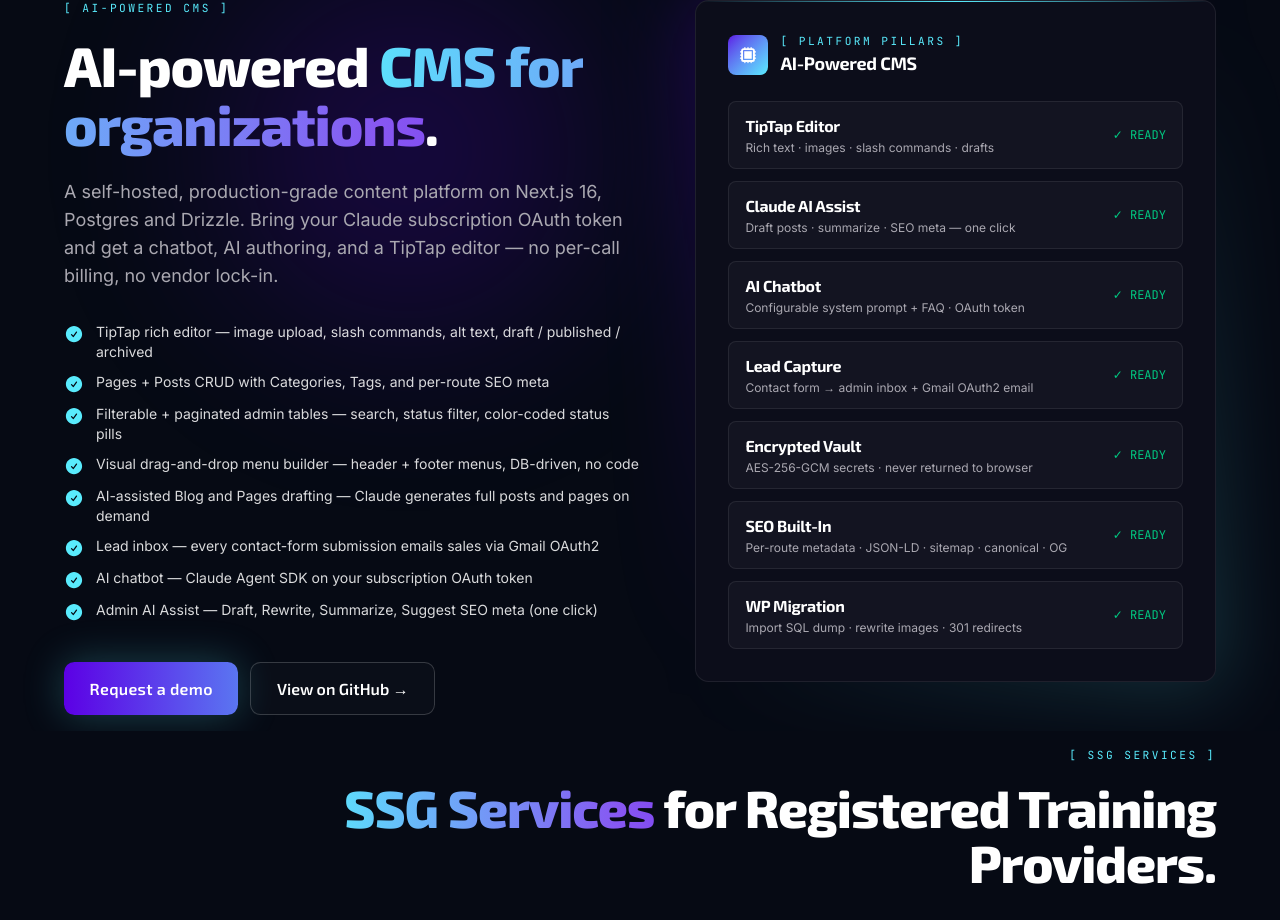
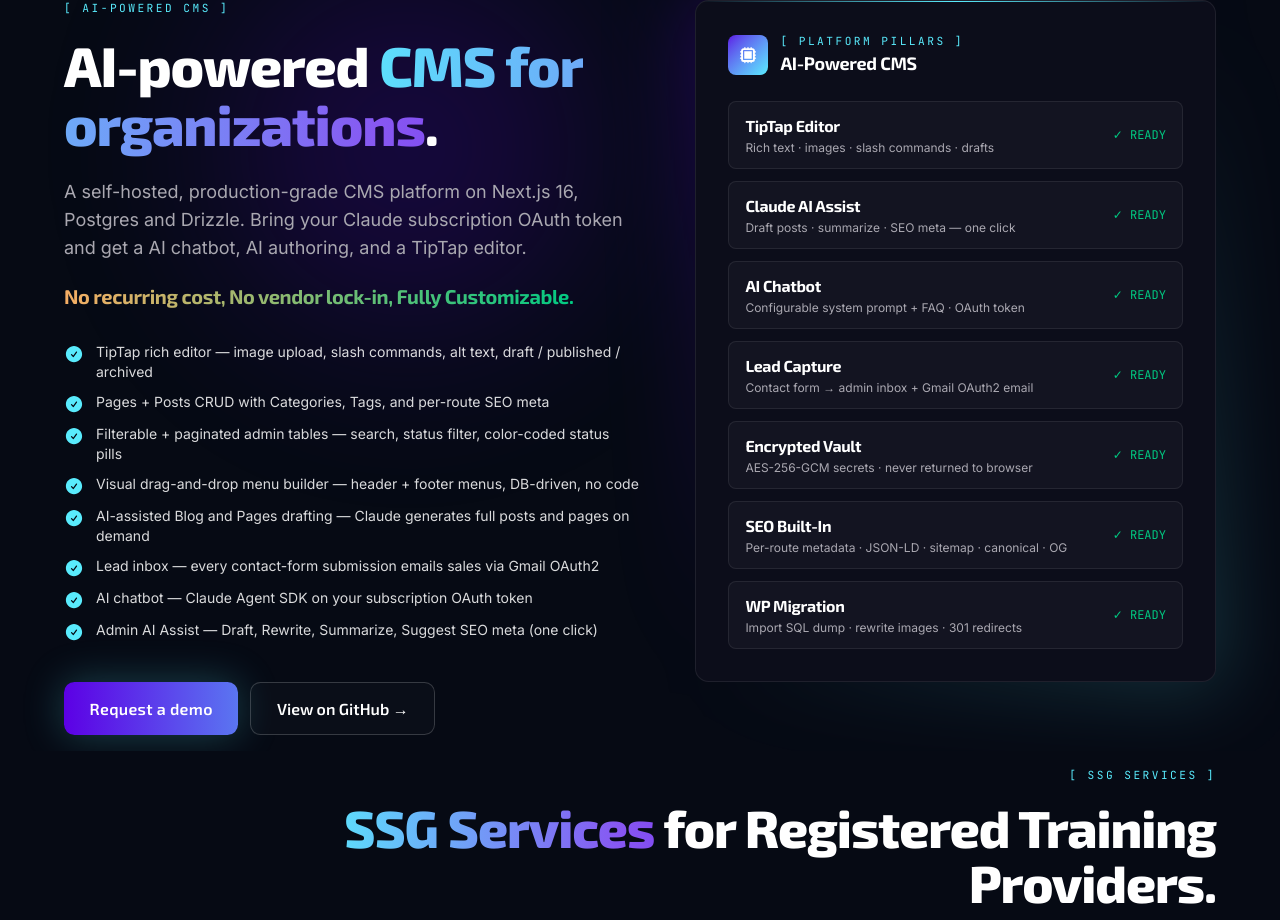
Before and after one commit to Nas-650/ai-cms, a Next.js app: page / in a window 1280 px wide. Shown: the part 2415-3335 px from the top of the page. Built offline with nearby package versions, Linux system fonts and the light colour scheme; no server answers; the database is empty.

Commit message:
feat: refine blog hero copy and CMS showcase highlight
- Blog hero shrinks to fit two lines with broader SSG + AI framing
- CMS showcase highlights "No recurring cost, No vendor lock-in, Fully Customizable" in warm gradient

Co-Authored-By: Claude Opus 4.7 (1M context) <noreply@anthropic.com>

```diff
--- a/src/app/blog/page.tsx
+++ b/src/app/blog/page.tsx
@@ -47,8 +47,9 @@ export default async function BlogIndex() {
           <div className="glow-blob" style={{ top: "-30%", left: "20%", width: 500, height: 500, background: "radial-gradient(circle, #5C00E5 0%, transparent 70%)" }} />
           <Container className="relative">
             <div className="kicker mb-4">[ JOURNAL ]</div>
-            <h1 className="font-display text-[clamp(2.5rem,6vw,4.5rem)] font-extrabold leading-[1.05]">
-              Field notes from <span className="gradient-text">building Agentic AI Workflows</span>.
+            <h1 className="font-display text-[clamp(1.75rem,4vw,3rem)] font-extrabold leading-[1.15]">
+              Field notes from SSG and AI services and{" "}
+              <span className="gradient-text">building Agentic AI workflows</span>.
             </h1>
             <p className="mt-5 text-(--color-muted) text-lg max-w-2xl">
               AI Agents, LMS and TMS case studies from the Tertiary Infotech Academy.
--- a/src/components/sections/CMSShowcase.tsx
+++ b/src/components/sections/CMSShowcase.tsx
@@ -46,10 +46,14 @@ export function CMSShowcase() {
               <span className="gradient-text">CMS for organizations</span>.
             </h2>
             <p className="mt-6 text-(--color-muted) text-lg max-w-xl">
-              A self-hosted, production-grade content platform on Next.js 16, Postgres
-              and Drizzle. Bring your Claude subscription OAuth token and get a
-              chatbot, AI authoring, and a TipTap editor — no per-call billing, no
-              vendor lock-in.
+              A self-hosted, production-grade CMS platform on Next.js 16, Postgres and
+              Drizzle. Bring your Claude subscription OAuth token and get a AI chatbot,
+              AI authoring, and a TipTap editor.
+            </p>
+            <p className="mt-5 font-display font-bold text-xl max-w-xl">
+              <span className="gradient-text-warm">
+                No recurring cost, No vendor lock-in, Fully Customizable.
+              </span>
             </p>
             <ul className="mt-8 space-y-2.5">
               {FEATURES.map((f) => (
```
